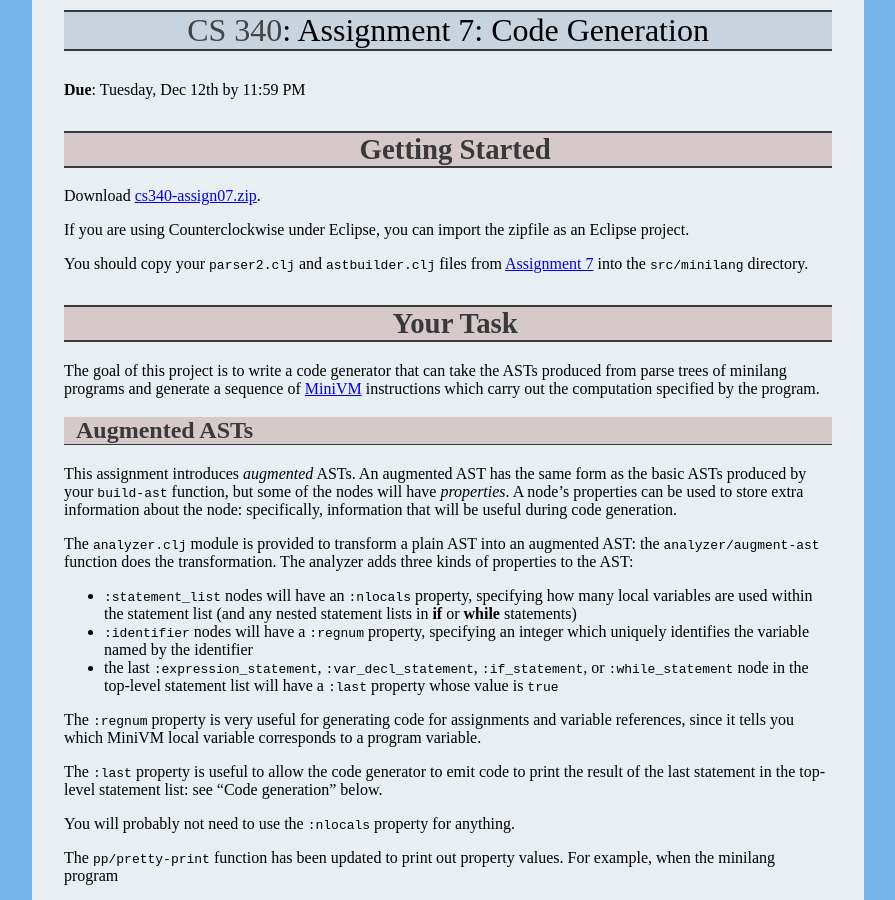
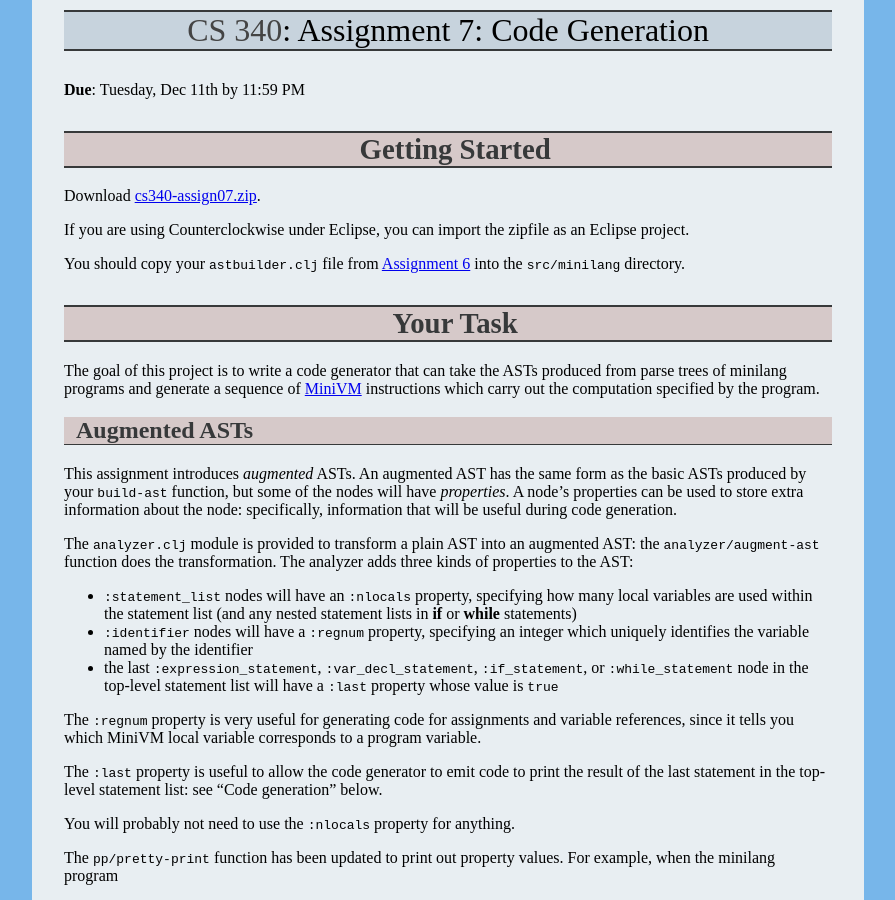
Before and after one commit to ycpcs/cs340-fall2018, a Jekyll site: the page built from assign/assign07.md, in a window 1280 px wide and 900 px high. Shown: the whole window, without its empty margins (192-1087 px from the left). Built offline with Jekyll 4.4.1, drawn with Linux system fonts in a browser that asks for light colours.

Commit message:
post assignment 7

```diff
--- a/assign/assign07.md
+++ b/assign/assign07.md
@@ -3,7 +3,7 @@ layout: default
 title: "Assignment 7: Code Generation"
 ---
 
-**Due**: Tuesday, Dec 12th by 11:59 PM
+**Due**: Tuesday, Dec 11th by 11:59 PM
 
 # Getting Started
 
@@ -11,13 +11,7 @@ Download [cs340-assign07.zip](cs340-assign07.zip).
 
 If you are using Counterclockwise under Eclipse, you can import the zipfile as an Eclipse project.
 
-You should copy your `parser2.clj` and `astbuilder.clj` files from [Assignment 7](assign07.html) into the `src/minilang` directory.  <!-- Note that you will need to make a few changes to them as described below. -->
-
-<!--
-*Update 12/6*: The original assignment skeleton included the wrong version of `prettyprint.clj`.  Please download the correct one and copy it into the `src/minilang` folder:
-
-> [prettyprint.clj](prettyprint.clj)
--->
+You should copy your `astbuilder.clj` file from [Assignment 6](assign06.html) into the `src/minilang` directory.
 
 # Your Task
 
```
Also changed, not shown: assign/index.md (+0 -3 lines), index.md (+1 -0 lines), 1 other file.
